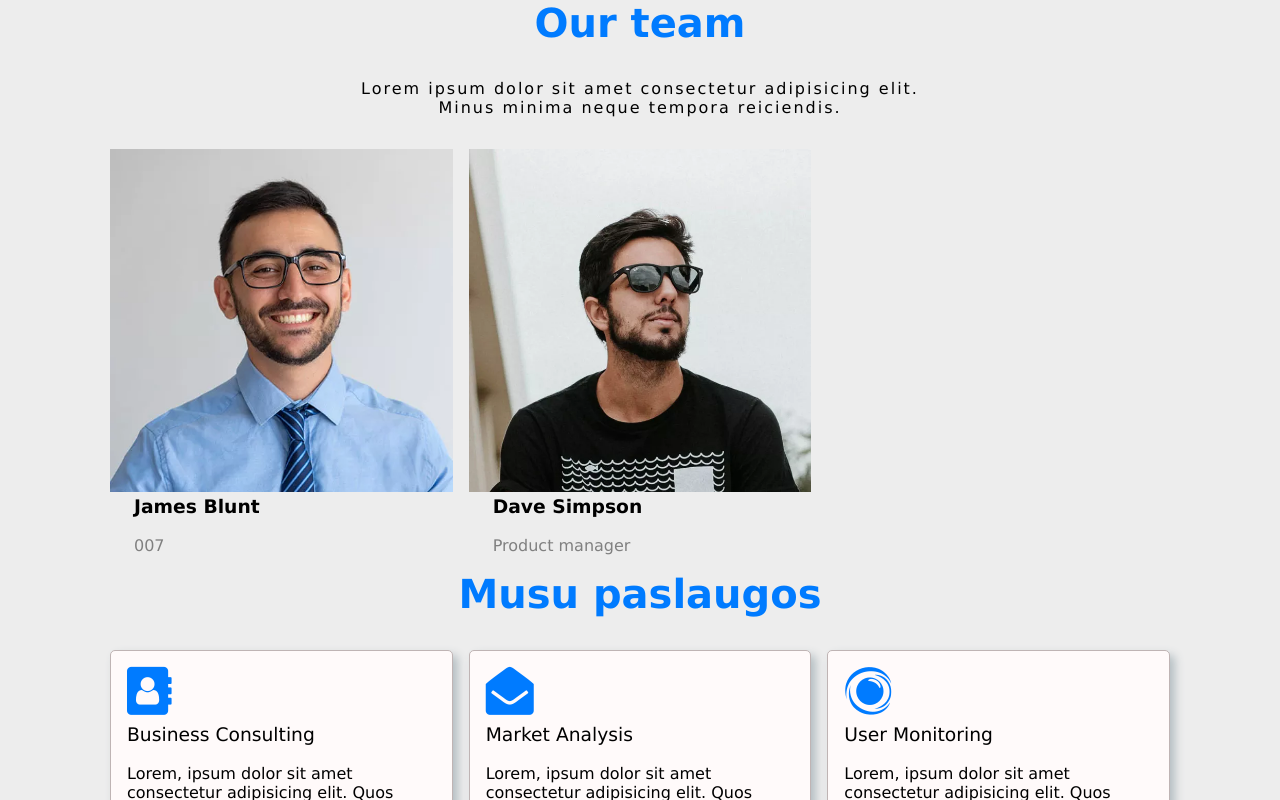
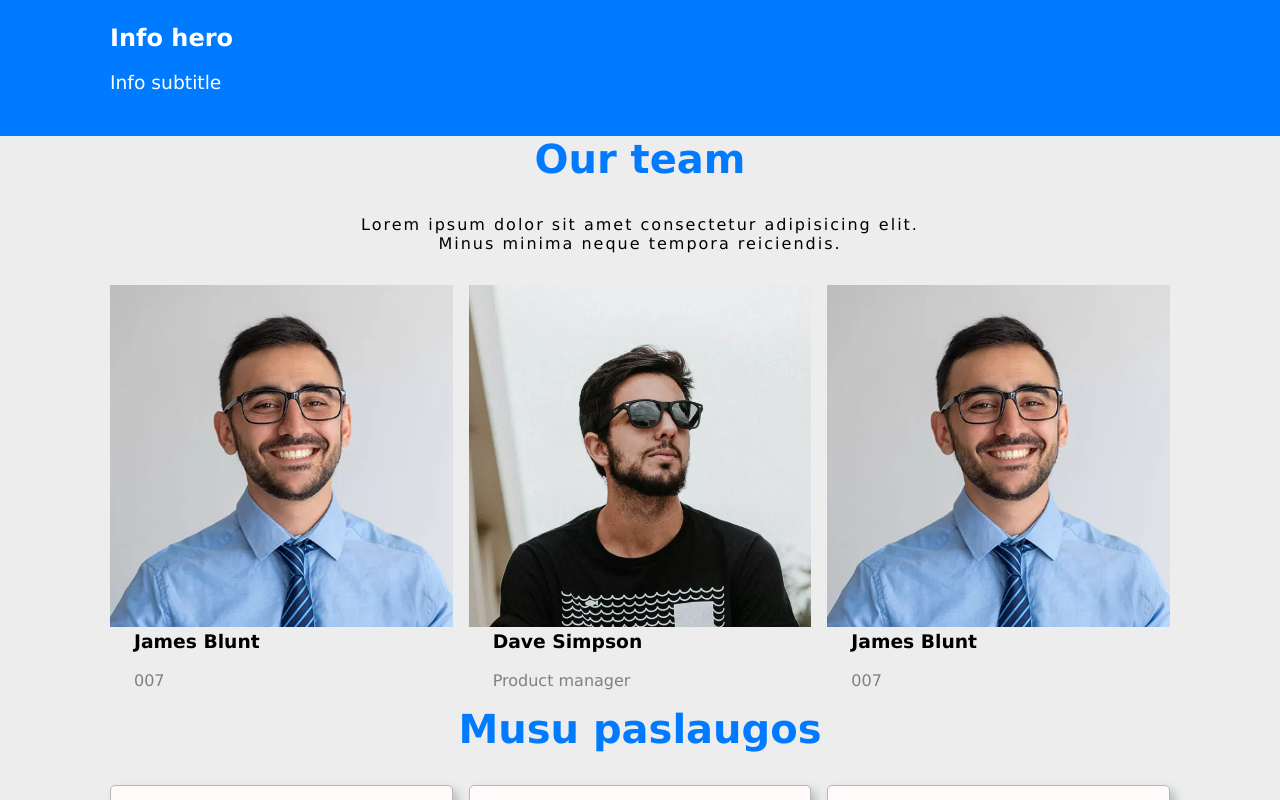
Before and after one commit to MariusCodeAcademy/feu2-02_react_vite_components_props, a React (Vite) app: page / in a window 1280 px wide. Shown: the top 800 px of the page. Built offline with nearby package versions, Linux system fonts and the light colour scheme; the HTML template or start-up script is replaced by a standard one.

Commit message:
hero component

```diff
--- a/src/App.jsx
+++ b/src/App.jsx
@@ -1,10 +1,12 @@
 import OurServices from './components/OurServices';
 import OurTeamSection from './components/team/OurTeamSection';
 import './App.css';
+import Hero from './components/hero/Hero';
 
 function App() {
   return (
-    <div className='App container'>
+    <div className='App'>
+      <Hero title='Info hero' subtitle='Info subtitle' color='blue' />
       <OurTeamSection />
       <OurServices />
     </div>
--- a/src/components/OurServices.jsx
+++ b/src/components/OurServices.jsx
@@ -3,7 +3,7 @@ import ServicesGrid from './ServicesGrid';
 
 function OurServices() {
   return (
-    <div className='servicesSecion'>
+    <div className='servicesSecion container'>
       <SectionTitle title='Musu paslaugos' size='large' />
       <ServicesGrid />
     </div>
--- /dev/null
+++ b/src/components/hero/Hero.jsx
@@ -0,0 +1,13 @@
+import './hero.css';
+
+function Hero(props) {
+  return (
+    <div className='hero'>
+      <div className='container'>
+        <h2>{props.title}</h2>
+        <h3>{props.subtitle}</h3>
+      </div>
+    </div>
+  );
+}
+export default Hero;
--- /dev/null
+++ b/src/components/hero/hero.css
@@ -0,0 +1,8 @@
+.hero {
+  color: white;
+  background-color: #007bff;
+  padding: 1.5em 0;
+}
+.hero h3 {
+  font-weight: normal;
+}
--- a/src/components/team/OurTeamSection.jsx
+++ b/src/components/team/OurTeamSection.jsx
@@ -3,7 +3,7 @@ import TeamList from './TeamList';
 
 function OurTeamSection() {
   return (
-    <div>
+    <div className='container'>
       <SectionTitle
         title='Our team'
         subtitle='Lorem ipsum dolor sit amet consectetur adipisicing elit. Minus minima neque tempora reiciendis.'
--- a/src/components/team/TeamList.jsx
+++ b/src/components/team/TeamList.jsx
@@ -5,6 +5,7 @@ function TeamList() {
     <div className='grid'>
       <TeamMember name='James Blunt' ocupation='007' img='/img/p5.webp' />
       <TeamMember name='Dave Simpson' ocupation='Product manager' img='/img/p6.webp' />
+      <TeamMember name='James Blunt' ocupation='007' img='/img/p5.webp' />
     </div>
   );
 }
```
